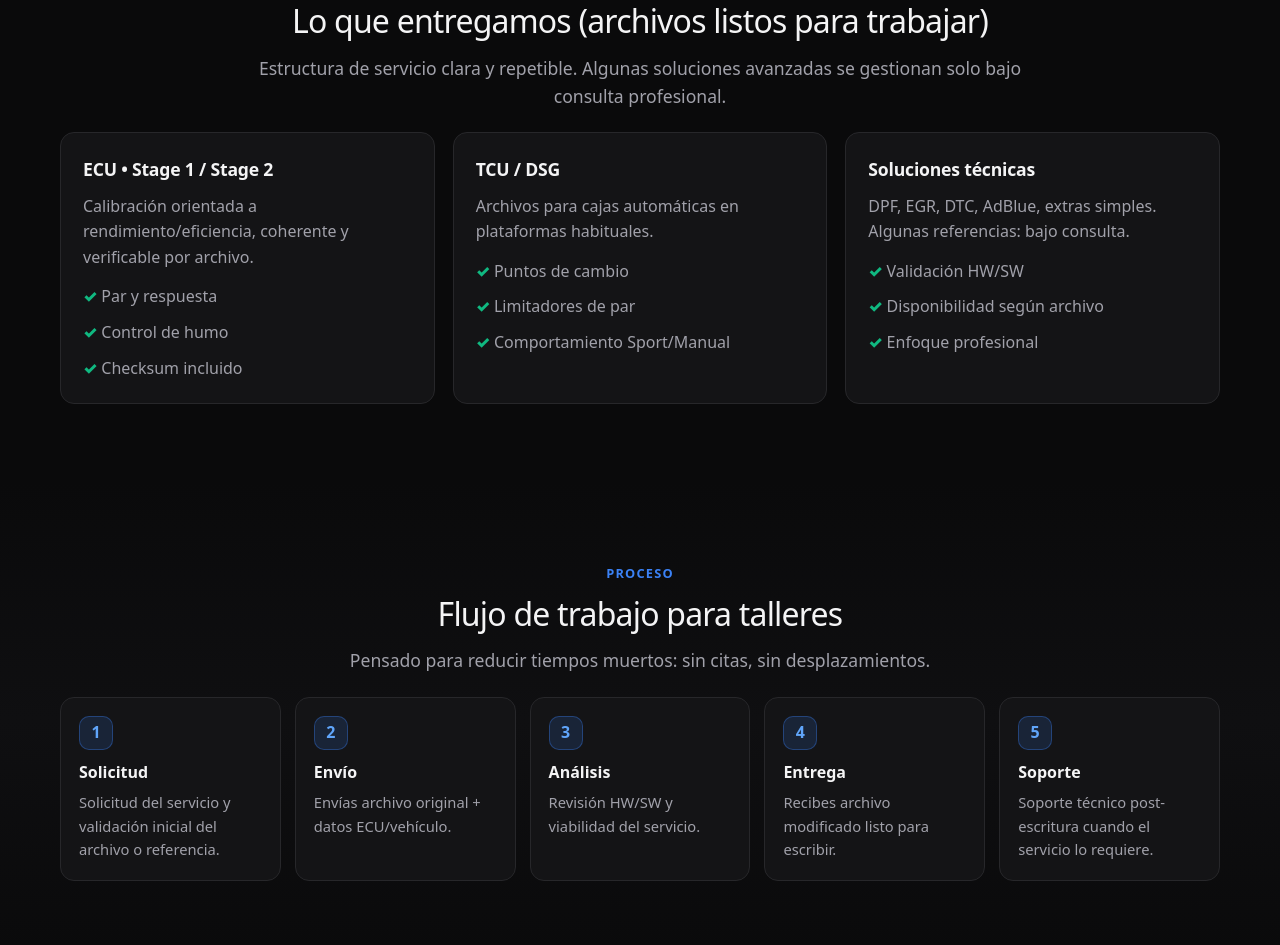
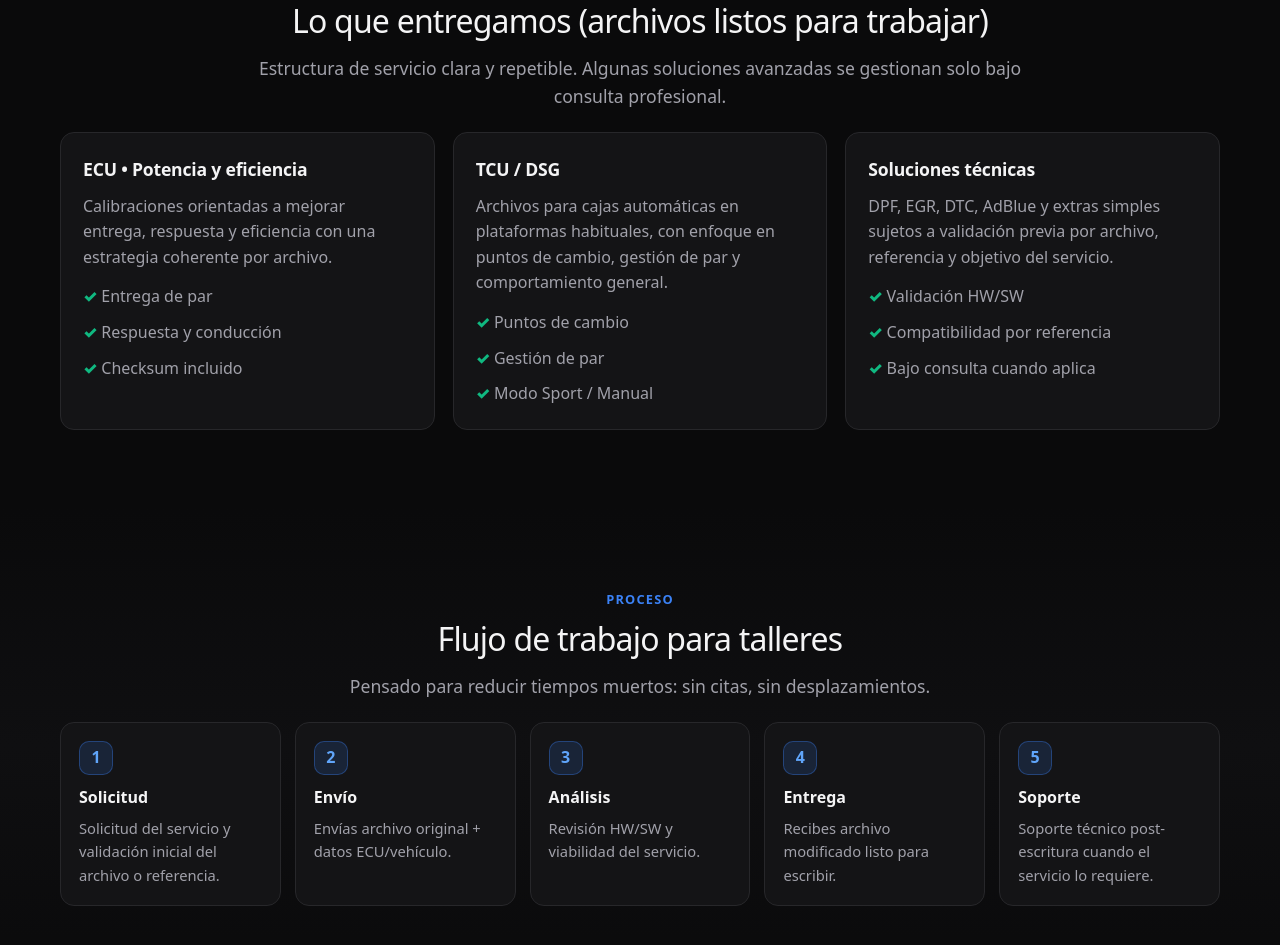
Before and after one commit to xema91/https-proecufiles.de-, a plain HTML site: page es/index.html in a window 1280 px wide. Shown: the part 759-1704 px from the top of the page. Drawn offline with Linux system fonts and the light colour scheme.

Commit message:
Improve Spanish homepage services section

```diff
--- a/es/index.html
+++ b/es/index.html
@@ -82,9 +82,9 @@
         <p class="lead" style="margin:0 auto;">Estructura de servicio clara y repetible. Algunas soluciones avanzadas se gestionan solo bajo consulta profesional.</p>
       </div>
       <div class="grid cols3" style="margin-top:22px;">
-        <div class="card"><h3>ECU • Stage 1 / Stage 2</h3><p>Calibración orientada a rendimiento/eficiencia, coherente y verificable por archivo.</p><ul class="list"><li>Par y respuesta</li><li>Control de humo</li><li>Checksum incluido</li></ul></div>
-        <div class="card"><h3>TCU / DSG</h3><p>Archivos para cajas automáticas en plataformas habituales.</p><ul class="list"><li>Puntos de cambio</li><li>Limitadores de par</li><li>Comportamiento Sport/Manual</li></ul></div>
-        <div class="card"><h3>Soluciones técnicas</h3><p>DPF, EGR, DTC, AdBlue, extras simples. Algunas referencias: bajo consulta.</p><ul class="list"><li>Validación HW/SW</li><li>Disponibilidad según archivo</li><li>Enfoque profesional</li></ul></div>
+        <div class="card"><h3>ECU • Potencia y eficiencia</h3><p>Calibraciones orientadas a mejorar entrega, respuesta y eficiencia con una estrategia coherente por archivo.</p><ul class="list"><li>Entrega de par</li><li>Respuesta y conducción</li><li>Checksum incluido</li></ul></div>
+        <div class="card"><h3>TCU / DSG</h3><p>Archivos para cajas automáticas en plataformas habituales, con enfoque en puntos de cambio, gestión de par y comportamiento general.</p><ul class="list"><li>Puntos de cambio</li><li>Gestión de par</li><li>Modo Sport / Manual</li></ul></div>
+        <div class="card"><h3>Soluciones técnicas</h3><p>DPF, EGR, DTC, AdBlue y extras simples sujetos a validación previa por archivo, referencia y objetivo del servicio.</p><ul class="list"><li>Validación HW/SW</li><li>Compatibilidad por referencia</li><li>Bajo consulta cuando aplica</li></ul></div>
       </div>
     </div>
   </section>
```
